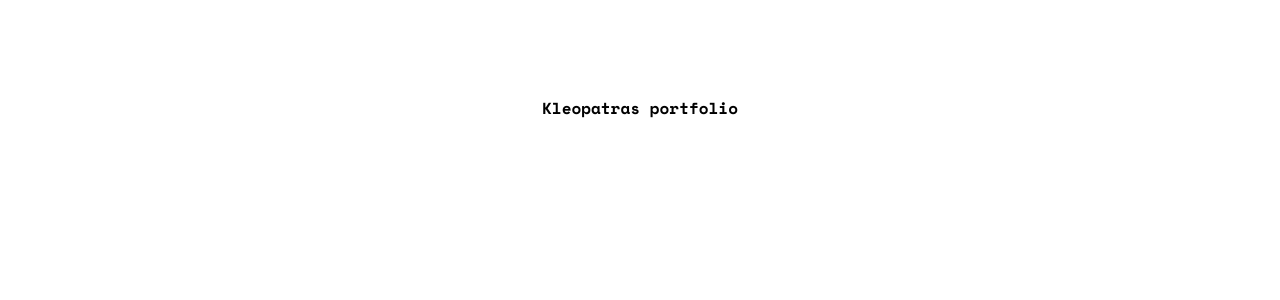
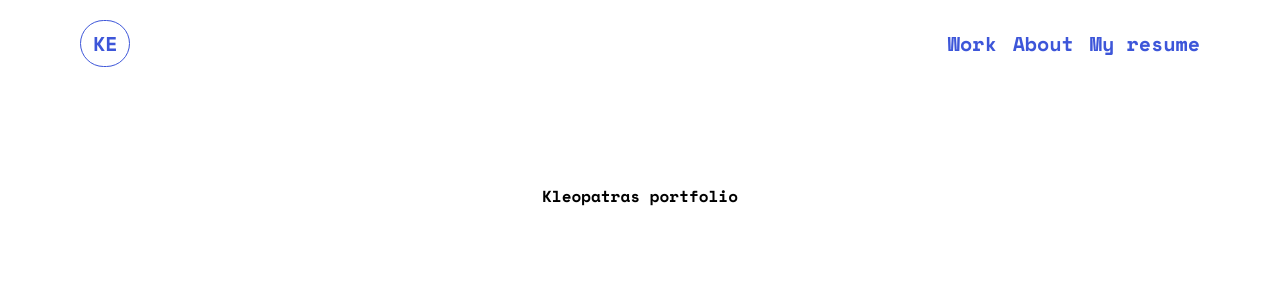
Before and after one commit to Albatraoz12/kleoportfolio, a Next.js app: page / in a window 1280 px wide. Shown: the top 300 px of the page. Built offline with nearby package versions, Linux system fonts and the light colour scheme.

Commit message:
create navbar component with text, color and spacing styling

```diff
--- a/app/layout.tsx
+++ b/app/layout.tsx
@@ -1,6 +1,7 @@
 import type { Metadata } from 'next';
 import { Space_Mono } from 'next/font/google';
 import './globals.css';
+import Navbar from '@/components/Navbar';
 
 const spaceMono = Space_Mono({
   subsets: ['latin'],
@@ -19,7 +20,10 @@ export default function RootLayout({
 }>) {
   return (
     <html lang='en'>
-      <body className={spaceMono.className}>{children}</body>
+      <body className={spaceMono.className}>
+        <Navbar />
+        {children}
+      </body>
     </html>
   );
 }
--- /dev/null
+++ b/components/Navbar.tsx
@@ -0,0 +1,32 @@
+import Link from 'next/link';
+import React from 'react';
+
+const Navbar = () => {
+  return (
+    <nav className='flex justify-between px-20 items-center h-[88px] text-[#3D56D9] text-xl'>
+      <div>
+        <Link
+          href={'/'}
+          className='border p-2 px-3 rounded-full border-[#3D56D9]'
+        >
+          KE
+        </Link>
+      </div>
+      <div>
+        <ul className='flex items-center gap-4'>
+          <li>
+            <Link href={'/'}>Work</Link>
+          </li>
+          <li>
+            <Link href={'/'}>About</Link>
+          </li>
+          <li>
+            <Link href={'/'}>My resume</Link>
+          </li>
+        </ul>
+      </div>
+    </nav>
+  );
+};
+
+export default Navbar;
```
